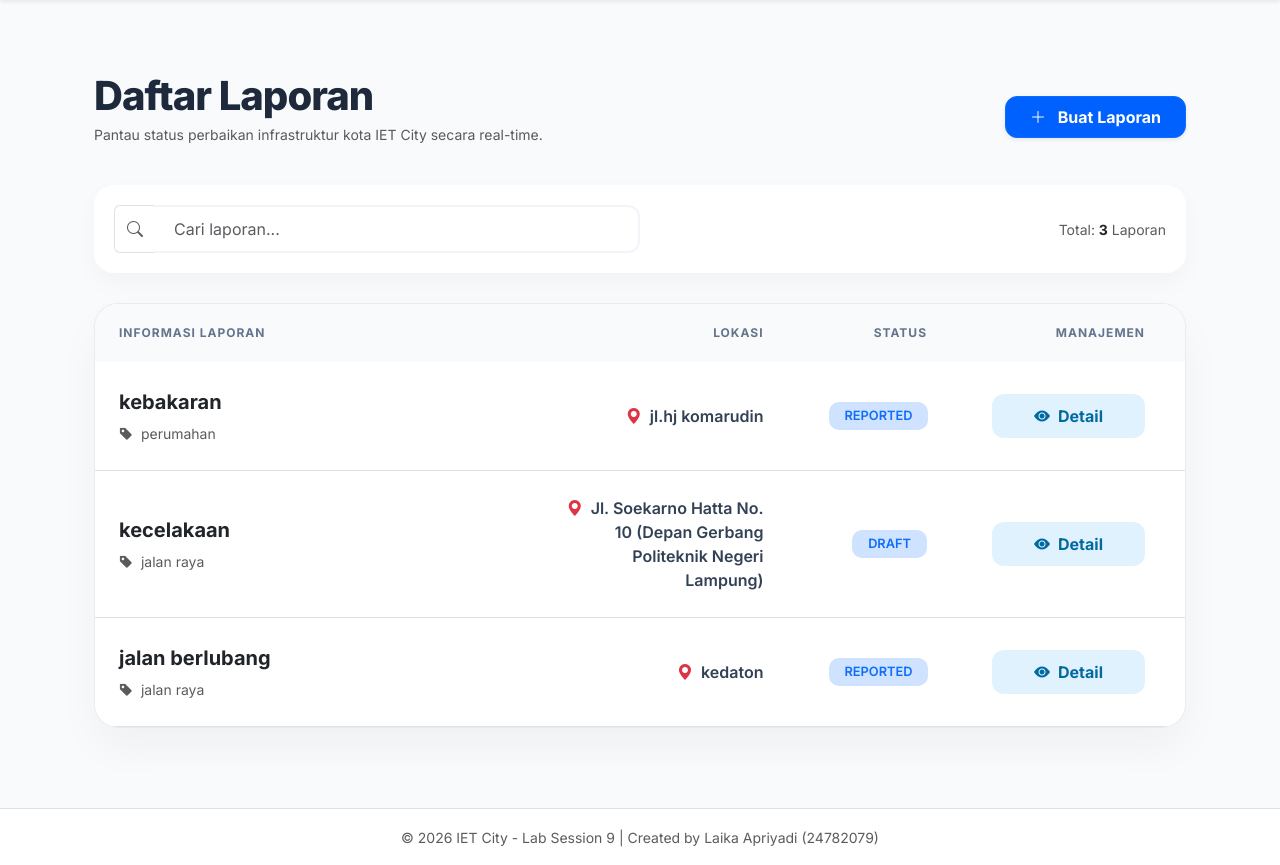
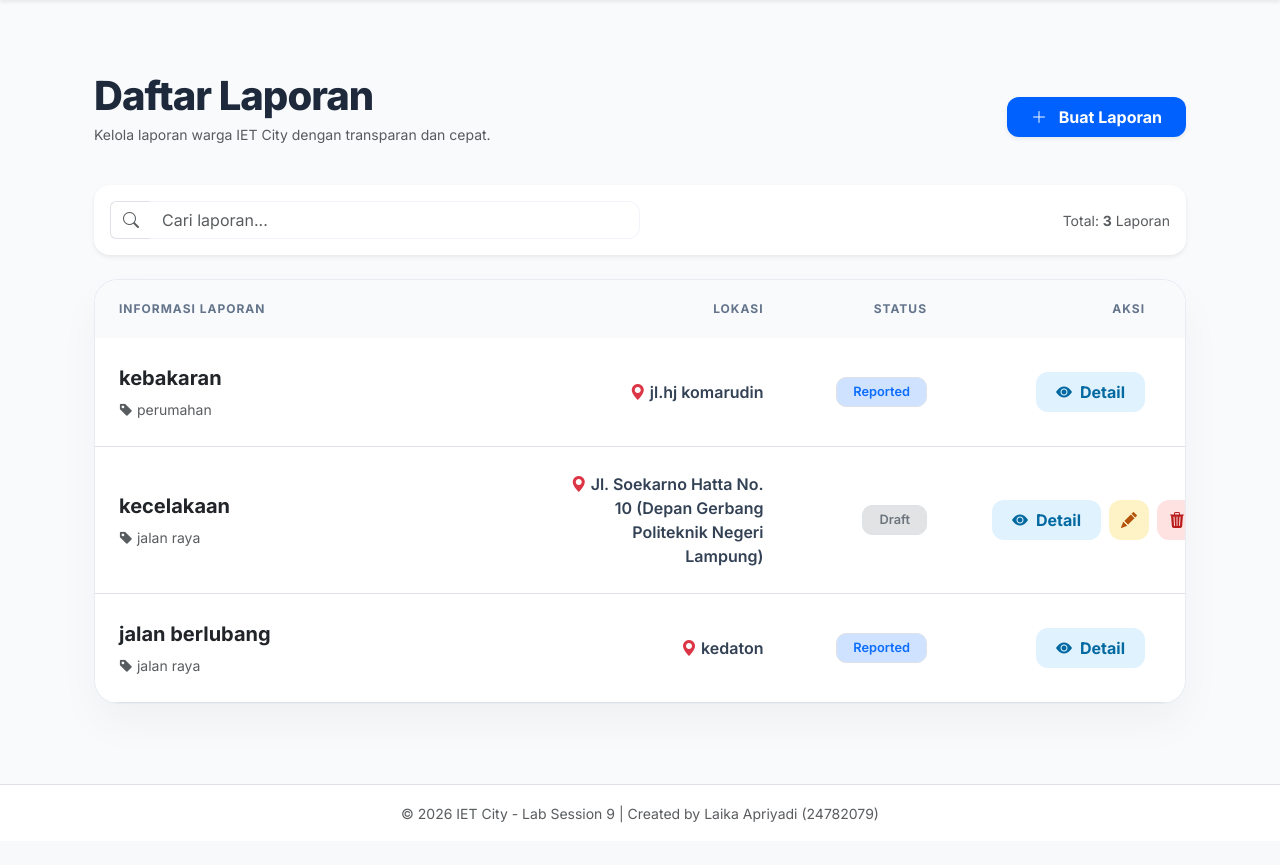
Before and after one commit to IET-Polinela/project-2026-LaikaApriyadi-svg, a Django app: page /reports/ in a window 1280 px wide. Shown: the part 56-921 px from the top of the page. After the commit the page ends 879 px from the top, so only its background shows below. Run offline with Django 5.2, Linux system fonts and the light colour scheme; data comes from the database, SQL or seed files in the repository; both versions use the stored data as it was after the commit.

Commit message:
lab session 9_2

```diff
--- a/Lab_24782079/Laikaapriyadi_24782079_iet_2026/main_app/templates/main_app/report_list.html
+++ b/Lab_24782079/Laikaapriyadi_24782079_iet_2026/main_app/templates/main_app/report_list.html
@@ -14,35 +14,13 @@
         background-color: var(--soft-bg);
     }
 
-    /* Page Header */
     .page-title {
         font-weight: 800;
         color: #1e293b;
         letter-spacing: -1px;
     }
 
-    /* Search & Action Bar */
-    .action-bar {
-        background: white;
-        padding: 20px;
-        border-radius: 20px;
-        box-shadow: 0 10px 25px rgba(0,0,0,0.03);
-        margin-bottom: 30px;
-    }
-
-    .search-input {
-        border: 2px solid #f1f5f9;
-        border-radius: 12px;
-        padding: 10px 20px;
-        transition: 0.3s;
-    }
-
-    .search-input:focus {
-        border-color: var(--primary-blue);
-        box-shadow: 0 0 0 4px rgba(0, 97, 255, 0.1);
-    }
-
-    /* Modern Table Container */
+    /* Container Tabel Modern */
     .table-container {
         background: white;
         border-radius: 24px;
@@ -68,13 +46,13 @@
         color: #334155;
     }
 
-    /* Custom Alignment Helper */
+    /* Helper Rata Kanan */
     .text-end-custom {
         text-align: right !important;
         padding-right: 40px !important;
     }
 
-    /* Status Badges */
+    /* Badge Status Modern */
     .badge-modern {
         padding: 8px 16px;
         border-radius: 10px;
@@ -82,24 +60,30 @@
         font-size: 0.8rem;
     }
 
-    /* Only Detail Button Style */
-    .btn-detail-main {
-        background: #e0f2fe;
-        color: #0369a1;
-        border-radius: 12px;
-        border: none;
-        padding: 10px 20px;
-        font-weight: 700;
-        transition: 0.3s;
-        width: 100%;
+    /* Styling Tombol Aksi */
+    .btn-action-group {
+        display: inline-flex;
+        gap: 8px;
+    }
+
+    .btn-custom {
+        height: 40px;
         display: inline-flex;
         align-items: center;
         justify-content: center;
+        border-radius: 12px;
+        font-weight: 700;
+        transition: 0.3s;
+        border: none;
     }
 
-    .btn-detail-main:hover {
-        background: #bae6fd;
-        transform: translateY(-2px);
+    .btn-detail-blue { background: #e0f2fe; color: #0369a1; padding: 0 20px; }
+    .btn-edit-yellow { background: #fef3c7; color: #b45309; width: 40px; }
+    .btn-delete-red { background: #fee2e2; color: #b91c1c; width: 40px; }
+
+    .btn-custom:hover {
+        transform: translateY(-3px);
+        filter: brightness(0.95);
     }
 
     .fade-in {
@@ -116,21 +100,19 @@
     <div class="d-flex justify-content-between align-items-center mb-4">
         <div>
             <h1 class="page-title mb-1">Daftar Laporan</h1>
-            <p class="text-muted small">Pantau status perbaikan infrastruktur kota IET City secara real-time.</p>
+            <p class="text-muted small">Kelola laporan warga IET City dengan transparan dan cepat.</p>
         </div>
-        <a href="{% url 'report_create' %}" class="btn btn-primary px-4 py-2 shadow-sm fw-bold" style="border-radius: 12px; background: var(--primary-blue);">
+        <a href="{% url 'report_create' %}" class="btn btn-primary px-4 py-2 shadow-sm fw-bold" style="border-radius: 12px; background: var(--primary-blue); border: none;">
             <i class="bi bi-plus-lg me-2"></i> Buat Laporan
         </a>
     </div>
 
-    <div class="action-bar d-flex justify-content-between align-items-center">
+    <div class="mb-4 bg-white p-3 rounded-4 shadow-sm d-flex justify-content-between align-items-center">
         <div class="input-group w-50">
             <span class="input-group-text bg-transparent border-end-0 text-muted"><i class="bi bi-search"></i></span>
-            <input type="text" id="searchInput" class="form-control search-input border-start-0" placeholder="Cari laporan...">
+            <input type="text" id="searchInput" class="form-control border-start-0 shadow-none" style="border: 1px solid #f1f5f9; border-radius: 0 12px 12px 0;" placeholder="Cari laporan...">
         </div>
-        <div class="text-muted small fw-medium">
-            Total: <span class="text-dark fw-bold">{{ reports|length }}</span> Laporan
-        </div>
+        <div class="text-muted small">Total: <strong>{{ reports|length }}</strong> Laporan</div>
     </div>
 
     <div class="table-container">
@@ -140,7 +122,7 @@
                     <th style="width: 40%" class="ps-4">Informasi Laporan</th>
                     <th style="width: 25%" class="text-end-custom">Lokasi</th>
                     <th style="width: 15%" class="text-end-custom">Status</th>
-                    <th style="width: 20%" class="text-end-custom">Manajemen</th>
+                    <th style="width: 20%" class="text-end-custom">Aksi</th>
                 </tr>
             </thead>
             <tbody>
@@ -148,29 +130,48 @@
                 <tr>
                     <td class="ps-4">
                         <div class="fw-bold text-dark fs-5 mb-1">{{ report.title }}</div>
-                        <span class="text-muted small"><i class="bi bi-tag-fill me-1"></i> {{ report.category|default:"Layanan Publik" }}</span>
+                        <span class="text-muted small"><i class="bi bi-tag-fill"></i> {{ report.category|default:"Umum" }}</span>
                     </td>
                     <td class="text-end-custom fw-semibold">
-                        <i class="bi bi-geo-alt-fill text-danger me-1"></i> {{ report.location }}
+                        <i class="bi bi-geo-alt-fill text-danger"></i> {{ report.location }}
                     </td>
                     <td class="text-end-custom">
-                        <span class="badge badge-modern bg-primary-subtle text-primary">
-                            {{ report.status }}
-                        </span>
+                        {% if report.status == 'DRAFT' %}
+                            <span class="badge badge-modern bg-secondary-subtle text-secondary border">Draft</span>
+                        {% elif report.status == 'REPORTED' %}
+                            <span class="badge badge-modern bg-primary-subtle text-primary border">Reported</span>
+                        {% elif report.status == 'IN_PROGRESS' %}
+                            <span class="badge badge-modern bg-warning-subtle text-warning-emphasis border">In Progress</span>
+                        {% elif report.status == 'RESOLVED' %}
+                            <span class="badge badge-modern bg-success-subtle text-success border">Resolved</span>
+                        {% else %}
+                            <span class="badge badge-modern bg-light text-dark border">{{ report.status }}</span>
+                        {% endif %}
                     </td>
                     <td class="text-end-custom">
-                        <button class="btn-detail-main btn-detail"
+                        <div class="btn-action-group">
+                            <button class="btn-custom btn-detail-blue btn-detail"
                                     data-title="{{ report.title }}"
                                     data-location="{{ report.location }}"
                                     data-status="{{ report.get_status_display }}"
                                     data-description="{{ report.description }}">
                                 <i class="bi bi-eye-fill me-2"></i> Detail
                             </button>
+
+                            {% if user.is_staff %}
+                                <a href="{% url 'report_update' report.pk %}" class="btn-custom btn-edit-yellow" title="Edit"><i class="bi bi-pencil-fill"></i></a>
+                                <a href="{% url 'report_delete' report.pk %}" class="btn-custom btn-delete-red" title="Hapus" onclick="return confirm('Hapus laporan ini?')"><i class="bi bi-trash3-fill"></i></a>
+
+                            {% elif report.status == 'DRAFT' %}
+                                <a href="{% url 'report_update' report.pk %}" class="btn-custom btn-edit-yellow" title="Edit"><i class="bi bi-pencil-fill"></i></a>
+                                <a href="{% url 'report_delete' report.pk %}" class="btn-custom btn-delete-red" title="Hapus" onclick="return confirm('Hapus draf ini?')"><i class="bi bi-trash3-fill"></i></a>
+                            {% endif %}
+                        </div>
                     </td>
                 </tr>
                 {% empty %}
                 <tr>
-                    <td colspan="4" class="text-center py-5">Belum ada laporan masuk.</td>
+                    <td colspan="4" class="text-center py-5 text-muted">Belum ada laporan masuk.</td>
                 </tr>
                 {% endfor %}
             </tbody>
@@ -193,16 +194,13 @@
                     <span id="modalStatus" class="badge badge-modern bg-info-subtle text-info"></span>
                 </div>
                 <div class="bg-light p-3 rounded-4 mb-3">
-                    <label class="text-muted small fw-bold text-uppercase">Lokasi Kejadian</label>
-                    <p id="modalLocation" class="mb-0 fw-semibold"></p>
+                    <label class="text-muted small fw-bold text-uppercase d-block mb-1">Lokasi Kejadian</label>
+                    <p id="modalLocation" class="mb-0 fw-semibold text-dark"></p>
                 </div>
                 <div>
-                    <label class="text-muted small fw-bold text-uppercase">Isi Laporan</label>
-                    <p id="modalDescription" class="text-secondary"></p>
+                    <label class="text-muted small fw-bold text-uppercase d-block mb-1">Keterangan Laporan</label>
+                    <p id="modalDescription" class="text-secondary leading-relaxed"></p>
                 </div>
-            </div>
-            <div class="modal-footer border-0">
-                <button type="button" class="btn btn-light w-100 fw-bold" data-bs-dismiss="modal" style="border-radius: 12px;">Tutup</button>
             </div>
         </div>
     </div>
@@ -210,7 +208,7 @@
 
 <script>
     document.addEventListener('DOMContentLoaded', function() {
-        // --- LIVE SEARCH ---
+        // --- 1. LIVE SEARCH ---
         const searchInput = document.getElementById('searchInput');
         searchInput.addEventListener('input', function() {
             const query = this.value.toLowerCase();
@@ -219,7 +217,7 @@
             });
         });
 
-        // --- MODAL DETAIL ---
+        // --- 2. MODAL DETAIL ---
         document.querySelector('#reportTable tbody').addEventListener('click', function(e) {
             const btn = e.target.closest('.btn-detail');
             if (!btn) return;
```
Also changed, not shown: Lab_24782079/Laikaapriyadi_24782079_iet_2026/dashboard_24782079/templates/dashboard/dashboard.html (+197 -83 lines), Lab_24782079/Laikaapriyadi_24782079_iet_2026/main_app/api_views.py (+7 -0 lines), Lab_24782079/Laikaapriyadi_24782079_iet_2026/db.sqlite3. Lines whose indentation alone changed are shown as unchanged.
